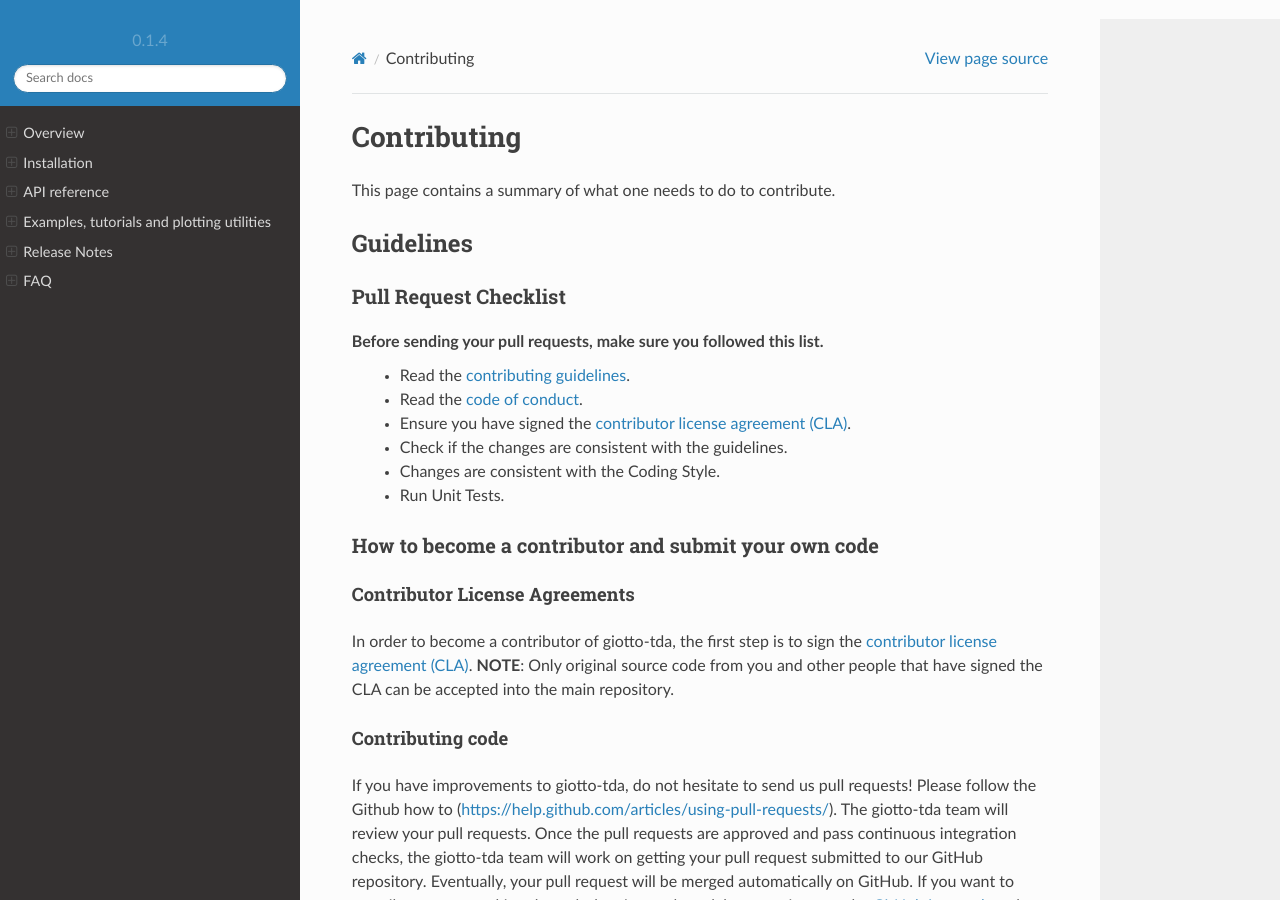
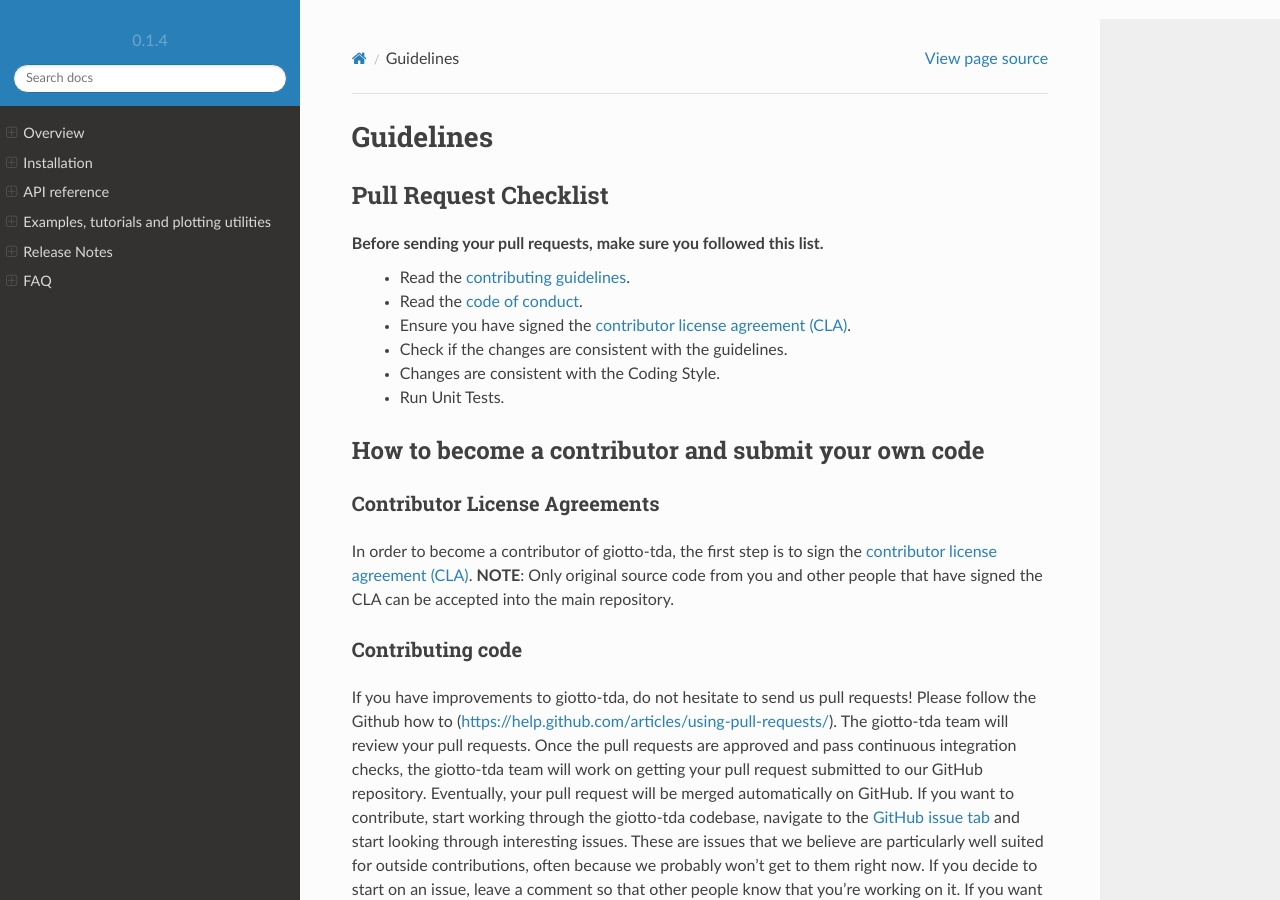
Before and after one commit to giotto-ai/giotto-tda, a Sphinx documentation site: the page built from doc/contributing/guidelines.rst, in a window 1280 px wide and 900 px high. Built offline with Sphinx 7.4.7 and the Read the Docs theme 2.0.0, drawn with Linux system fonts in a browser that asks for light colours; pages that are not in the unit, such as notebooks, are missing from menus; comment, search, counter and statistics services are not loaded; the version number is read from the project's files by our own code.

Commit message:
Restructure the contributing documentation, add description of the doc infstrastrucure

```diff
--- a/doc/contributing/guidelines.rst
+++ b/doc/contributing/guidelines.rst
@@ -1,12 +1,3 @@
-############
-Contributing
-############
-
-.. _contrib:
-
-This page contains a summary of what one needs to do to contribute.
-
-
 **********
 Guidelines
 **********
--- a/doc/contributing/readme_docs.rst
+++ b/doc/contributing/readme_docs.rst
@@ -38,13 +38,13 @@
 
 Set the environment variable `GITDIR` to `path/to/gtda-docs/`, either directly in the console or editing the `Makefile`:
 
-.. code_block:: bash
+.. code-block:: bash
 
    GITDIR = path/to/gtda-docs/
 
 Then, generating the documentation, copying it to the `gtda-docs` repository and committing is done with:
 
-.. code_block:: bash
+.. code-block:: bash
 
    make all_gh
    make gh-commit
```
